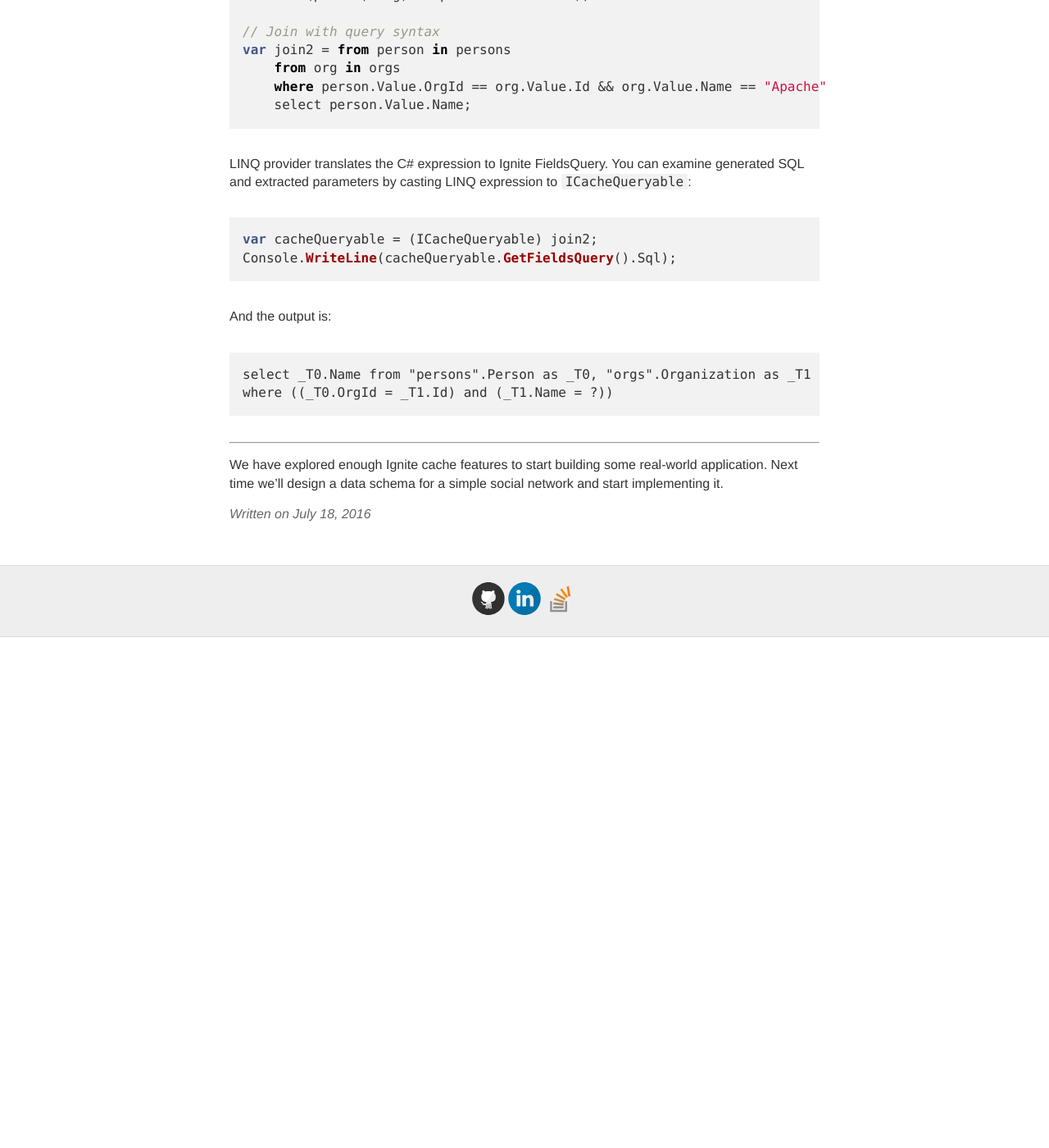
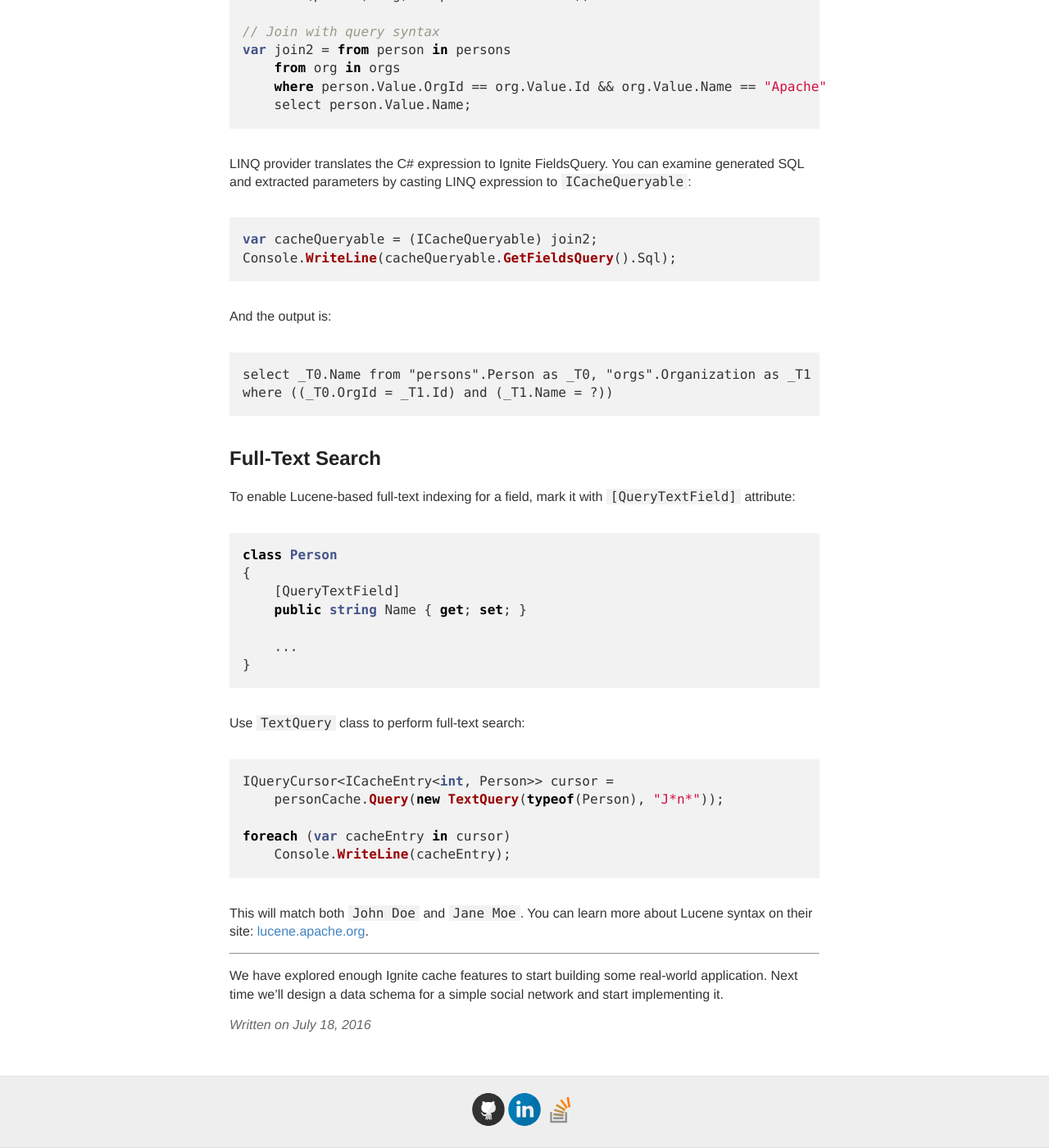
Before and after one commit to ptupitsyn/ptupitsyn.github.io, a Jekyll site: the page built from _posts/2016-07-18-Getting-Started-With-Apache-Ignite-Net-3-Sql.md, in a window 1280 px wide and 1400 px high, scrolled down 6948 px. Shown: the whole window at 82% size. Built offline with Jekyll 4.4.1, drawn with Linux system fonts in a browser that asks for light colours; comment, search, counter and statistics services are not loaded; before the commit the page ends 7725 px from its top, so only the background shows below that.

Commit message:
Add full-text search part

````diff
--- a/_posts/2016-07-18-Getting-Started-With-Apache-Ignite-Net-3-Sql.md
+++ b/_posts/2016-07-18-Getting-Started-With-Apache-Ignite-Net-3-Sql.md
@@ -276,6 +276,33 @@ select _T0.Name from "persons".Person as _T0, "orgs".Organization as _T1
 where ((_T0.OrgId = _T1.Id) and (_T1.Name = ?))
 ```
 
+## Full-Text Search
+
+To enable Lucene-based full-text indexing for a field, mark it with `[QueryTextField]` attribute:
+
+```cs
+class Person
+{
+    [QueryTextField]
+    public string Name { get; set; }
+
+    ...
+}
+```
+
+Use `TextQuery` class to perform full-text search:
+
+```cs
+IQueryCursor<ICacheEntry<int, Person>> cursor =
+    personCache.Query(new TextQuery(typeof(Person), "J*n*"));
+
+foreach (var cacheEntry in cursor)
+    Console.WriteLine(cacheEntry);
+```
+
+This will match both `John Doe` and `Jane Moe`. You can learn more about Lucene syntax on their site:
+[lucene.apache.org](https://lucene.apache.org/core/2_9_4/queryparsersyntax.html).
+
 ---
 
 We have explored enough Ignite cache features to start building some real-world application.
````
